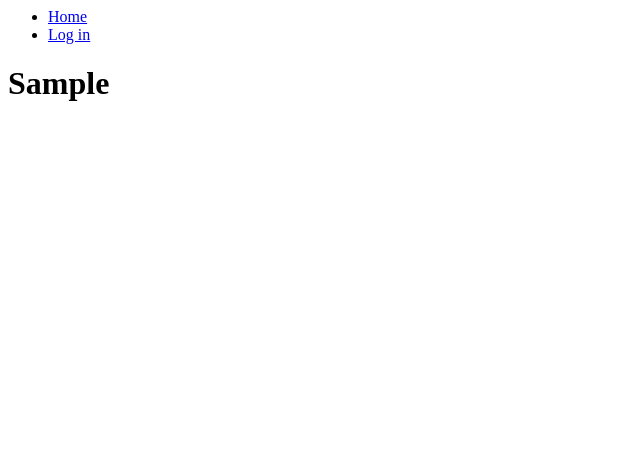
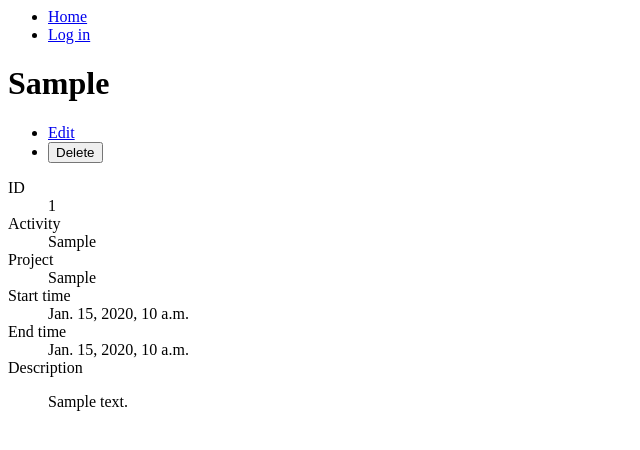
Before and after one commit to tm-kn/cht2520-assignment-1-django, a Django app: template timetracker/activities/templates/activities/activity_detail.html in a window 1280 px wide. Shown: the top 450 px of the page, without its empty margins (0-640 px from the left). Run offline with Django 3.2, Linux system fonts and the light colour scheme; tables that the repository leaves empty hold one stand-in row (values such as "Sample post"); the template is opened without the code that fills it: values that come from a table or form of the project are taken from there, most other values are stand-ins (such as "Sample title", 1, 10 or a date in 2020).

Commit message:
Add detail view

```diff
--- a/timetracker/activities/templates/activities/activity_create.html
+++ b/timetracker/activities/templates/activities/activity_create.html
@@ -1,6 +1,5 @@
 {% extends "base.html" %}
 {% block content %}
-<p><a href="{% url 'activities:list' %}">&laquo; Activities</a></p>
 <form method="post">
     {% csrf_token %}
     {{ form.as_p }}
--- a/timetracker/activities/templates/activities/activity_detail.html
+++ b/timetracker/activities/templates/activities/activity_detail.html
@@ -1,4 +1,47 @@
 {% extends "base.html" %}
 {% block content %}
 <h1>{{ object.activity }}</h1>
+<ul>
+    <li>
+        <a href="{% url 'activities:update' activity.pk %}">
+            Edit
+        </a>
+    </li>
+    <li>
+        <form method="post" action="{% url 'activities:delete' activity.pk %}">
+            {% csrf_token %}
+            <button class="js-delete-button">Delete</button>
+        </form>
+    </li>
+    {% if object.is_active %}
+    <li>
+        <div>
+            <form method="post" action="{% url 'activities:stop' activity.pk %}">
+                {% csrf_token %}
+                <button>Stop</button>
+            </form>
+        </div>
+    </li>
+    {% endif %}
+</ul>
+<div>
+    <dl>
+        <dt>ID</dt>
+        <dd>{{ object.pk }}</dd>
+        <dt>Activity</dt>
+        <dd>{{ object.activity }}</dd>
+        <dt>Project</dt>
+        <dd>{{ object.project }}</dd>
+        <dt>Start time</dt>
+        <dd>{{ object.start_datetime }}</dd>
+        {% if object.end_datetime %}
+            <dt>End time</dt>
+            <dd>{{ object.end_datetime }}</dd>
+        {% endif %}
+        {% if description %}
+            <dt>Description</dt>
+            <dd>{{ object.description|linebreaks }}</dd>
+        {% endif %}
+    </dl>
+</div>
 {% endblock %}
--- a/timetracker/activities/templates/activities/activity_update.html
+++ b/timetracker/activities/templates/activities/activity_update.html
@@ -1,6 +1,5 @@
 {% extends "base.html" %}
 {% block content %}
-<p><a href="{% url 'activities:list' %}">&laquo; Activities</a></p>
 <h1>Editting {{ object }}</h1>
 <form method="post">
     {% csrf_token %}
```
Also changed, not shown: timetracker/activities/templates/activities/activity_list.html (+7 -1 lines).
